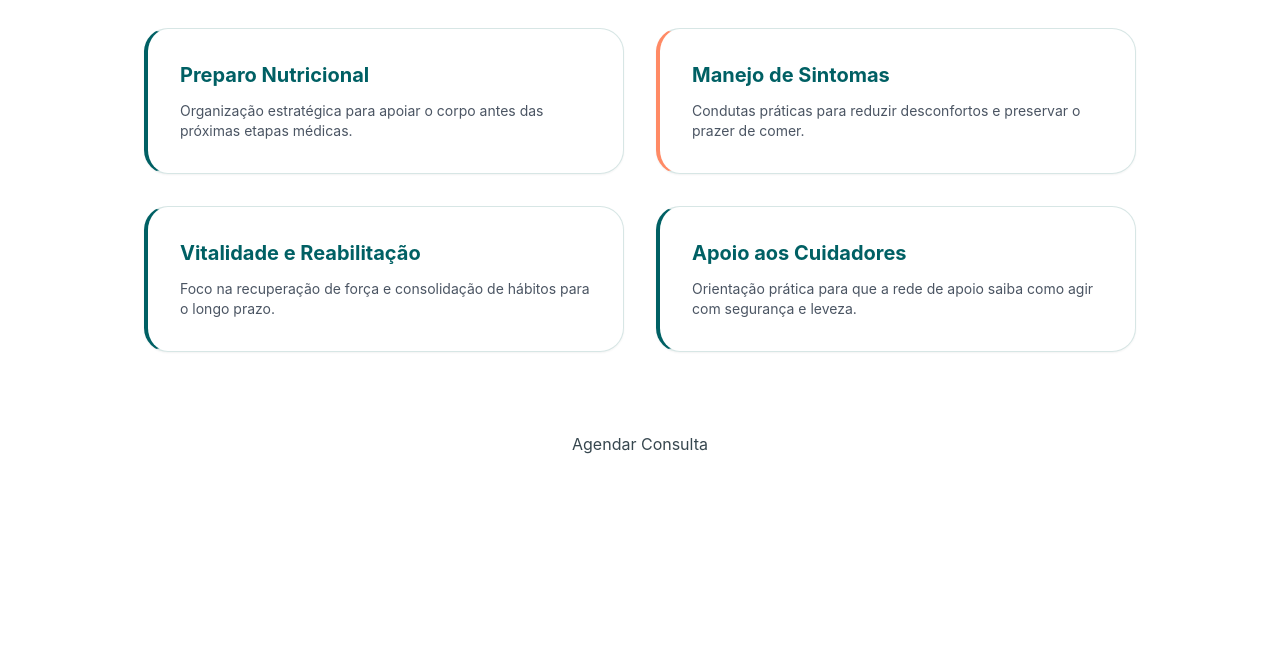
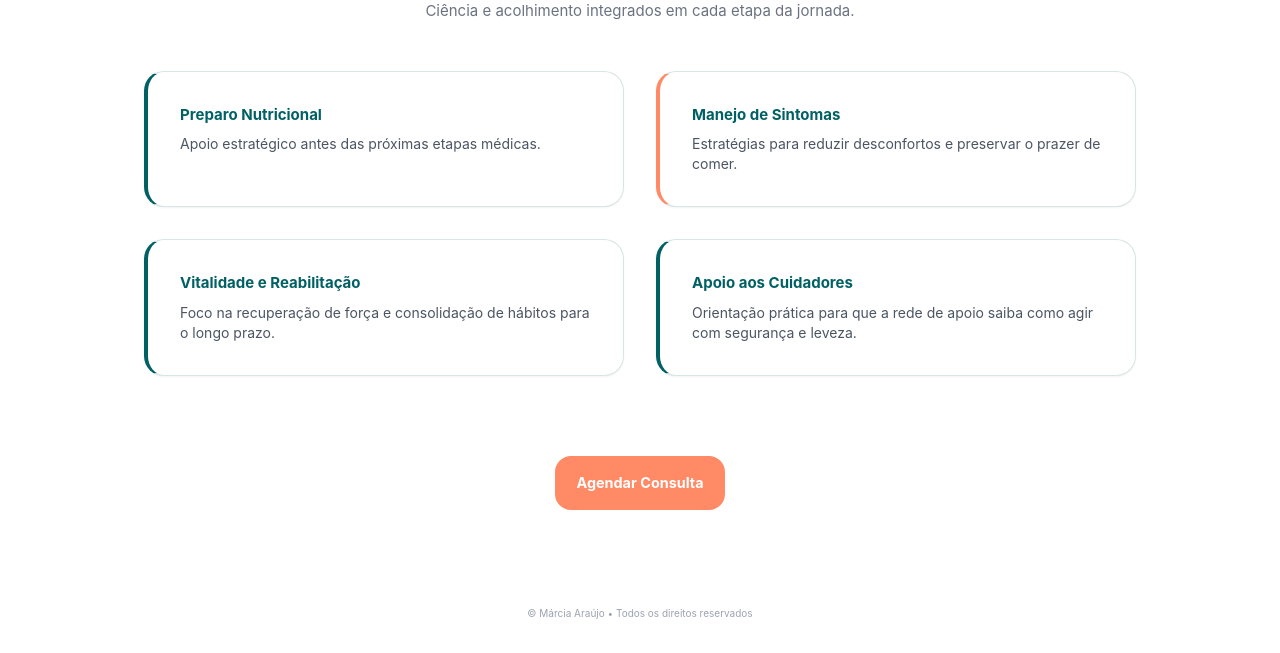
Before and after one commit to marciamaaraujo-commits/nutricao-oncologica, a plain HTML site: page servicos.html in a window 1280 px wide. Shown: the part 205-858 px from the top of the page. Before the commit the page ends 800 px from the top, so only its background shows below. Drawn offline with nearby package versions, Linux system fonts and the light colour scheme.

Commit message:
servicos.html

```diff
--- a/servicos.html
+++ b/servicos.html
@@ -3,51 +3,66 @@
 <head>
   <meta charset="utf-8" />
   <meta name="viewport" content="width=device-width, initial-scale=1" />
-  <title>Serviços | Márcia Araújo</title>
+  <title>Diretrizes | Márcia Araújo</title>
+
+  <link rel="icon" type="image/png" href="./favicon.png" />
+
   <script src="https://cdn.tailwindcss.com"></script>
   <script src="https://unpkg.com/lucide@latest"></script>
   <style>
     :root{ --petrol:#006064; --coral:#FF8A65; --mint:#E0F2F1; --border:#D7E6E5; }
-    body{ font-family: 'Inter', sans-serif; color: #37474F; background:#fff; scroll-behavior: smooth; }
+    body{ font-family: 'Inter', sans-serif; color: #37474F; background:#fff; scroll-behavior: smooth; font-size: 15px; }
     .title{ color:var(--petrol); }
-    .card{ border:1px solid var(--border); border-radius:1.5rem; background:#fff; transition: all 0.3s; }
+    .card{ border:1px solid var(--border); border-radius:1.25rem; background:#fff; transition: all 0.3s; }
+    .btn-cta{ background:var(--coral); color:#fff; border-radius:1rem; padding:.9rem 1.2rem; font-weight:700; transition: all 0.2s; display:inline-flex; align-items:center; text-decoration: none; border: 2px solid var(--coral); font-size: 0.9rem; }
+    .btn-cta:hover{ filter:brightness(.97); transform: translateY(-1px); box-shadow: 0 4px 10px rgba(255,138,101,0.2); }
   </style>
 </head>
 <body class="antialiased">
   <nav class="border-b sticky top-0 bg-white/90 backdrop-blur z-50" style="border-color:var(--border);">
-    <div class="max-w-6xl mx-auto px-4 py-4">
-      <a href="./index.html" class="flex items-center gap-2 title font-bold hover:text-[var(--coral)] transition-colors text-sm">
-        <i data-lucide="arrow-left" class="w-4 h-4"></i> Voltar ao Início
+    <div class="max-w-6xl mx-auto px-4 py-4 flex items-center justify-between">
+      <a href="./index.html" class="flex items-center gap-2 title font-bold hover:text-[var(--coral)] transition-colors text-xs uppercase tracking-widest">
+        <i data-lucide="arrow-left" class="w-4 h-4"></i> Início
       </a>
+
+      <img src="./logo-clinica.png" alt="Logo Márcia Araújo" class="h-12 sm:h-14 w-auto" />
     </div>
   </nav>
-  <main class="max-w-5xl mx-auto px-4 py-12">
+
+  <main class="max-w-5xl mx-auto px-4 py-16">
     <header class="mb-12 text-center">
-      <h1 class="text-4xl font-bold title mb-4 text-[var(--petrol)]">Diretrizes do Cuidado Nutricional</h1>
-      <p class="text-gray-600 text-lg">Ciência e acolhimento integrados em cada etapa da jornada.</p>
+      <h1 class="text-3xl font-bold title mb-4">Diretrizes do Cuidado</h1>
+      <p class="text-gray-500">Ciência e acolhimento integrados em cada etapa da jornada.</p>
     </header>
+
     <div class="grid md:grid-cols-2 gap-8 mb-20">
       <div class="card p-8 border-l-4 border-l-[var(--petrol)] shadow-sm">
-        <h3 class="text-xl font-bold title mb-3">Preparo Nutricional</h3>
-        <p class="text-sm text-gray-600">Organização estratégica para apoiar o corpo antes das próximas etapas médicas.</p>
+        <h3 class="font-bold title mb-2">Preparo Nutricional</h3>
+        <p class="text-sm text-gray-600">Apoio estratégico antes das próximas etapas médicas.</p>
       </div>
       <div class="card p-8 border-l-4 border-l-[var(--coral)] shadow-sm">
-        <h3 class="text-xl font-bold title mb-3">Manejo de Sintomas</h3>
-        <p class="text-sm text-gray-600">Condutas práticas para reduzir desconfortos e preservar o prazer de comer.</p>
+        <h3 class="font-bold title mb-2">Manejo de Sintomas</h3>
+        <p class="text-sm text-gray-600">Estratégias para reduzir desconfortos e preservar o prazer de comer.</p>
       </div>
       <div class="card p-8 border-l-4 border-l-[var(--petrol)] shadow-sm">
-        <h3 class="text-xl font-bold title mb-3">Vitalidade e Reabilitação</h3>
+        <h3 class="font-bold title mb-2">Vitalidade e Reabilitação</h3>
         <p class="text-sm text-gray-600">Foco na recuperação de força e consolidação de hábitos para o longo prazo.</p>
       </div>
       <div class="card p-8 border-l-4 border-l-[var(--petrol)] shadow-sm">
-        <h3 class="text-xl font-bold title mb-3">Apoio aos Cuidadores</h3>
+        <h3 class="font-bold title mb-2">Apoio aos Cuidadores</h3>
         <p class="text-sm text-gray-600">Orientação prática para que a rede de apoio saiba como agir com segurança e leveza.</p>
       </div>
     </div>
+
     <div class="text-center">
-       <a href="https://wa.me/5511981619625?text=Olá,%20Márcia!%20Vi%20seu%20site%20e%20gostaria%20de%20saber%20mais%20sobre%20como%20funciona%20a%20sua%20Abordagem%20Terapêutica.%20Poderia%20me%20ajudar?" class="btn-cta">Agendar Consulta</a>
+       <a href="https://wa.me/5511981619625?text=Olá,%20Márcia!%20Vi%20seu%20site%20e%20gostaria%20de%20saber%20mais%20sobre%20como%20funciona%20a%20sua%20Abordagem%20Terapêutica." class="btn-cta">Agendar Consulta</a>
     </div>
   </main>
+
+  <footer class="py-8 text-center text-[10px] text-gray-400">
+    <p>© Márcia Araújo • Todos os direitos reservados</p>
+  </footer>
+
   <script>lucide.createIcons();</script>
 </body>
 </html>
```
